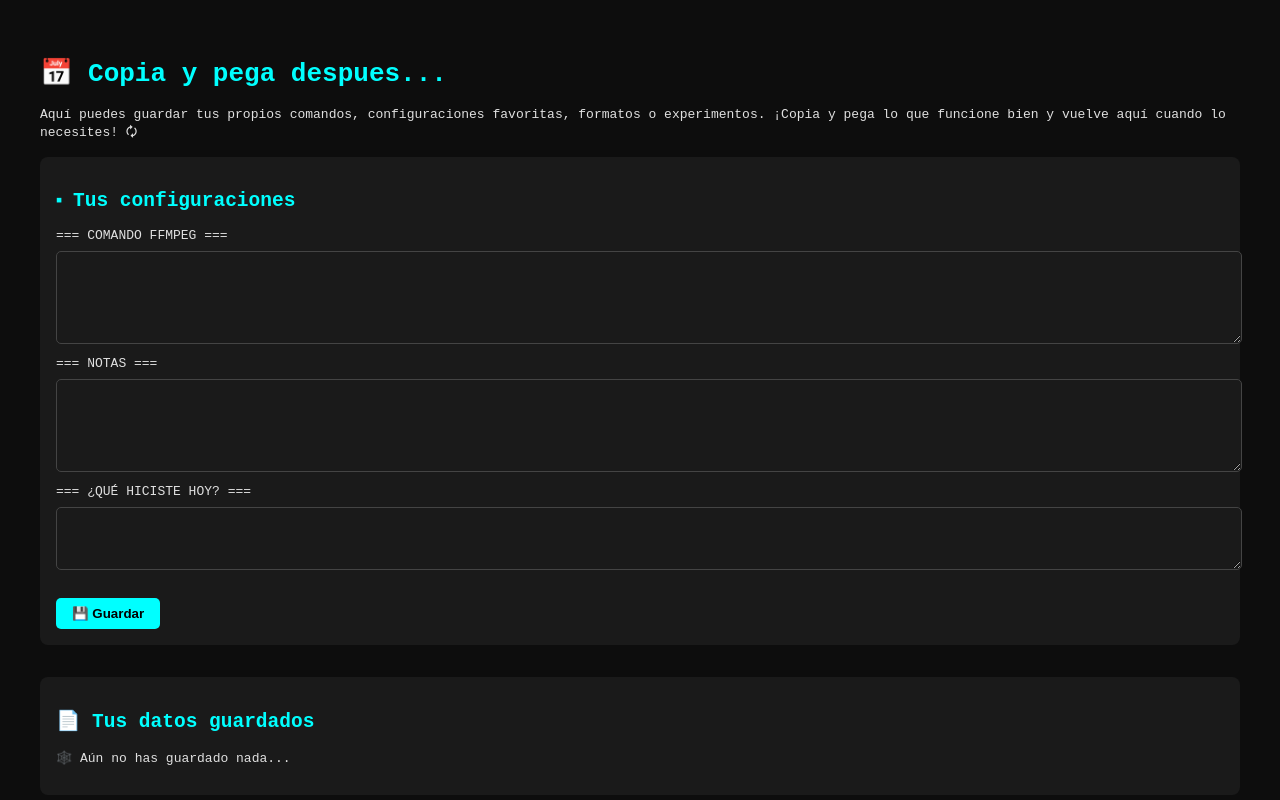
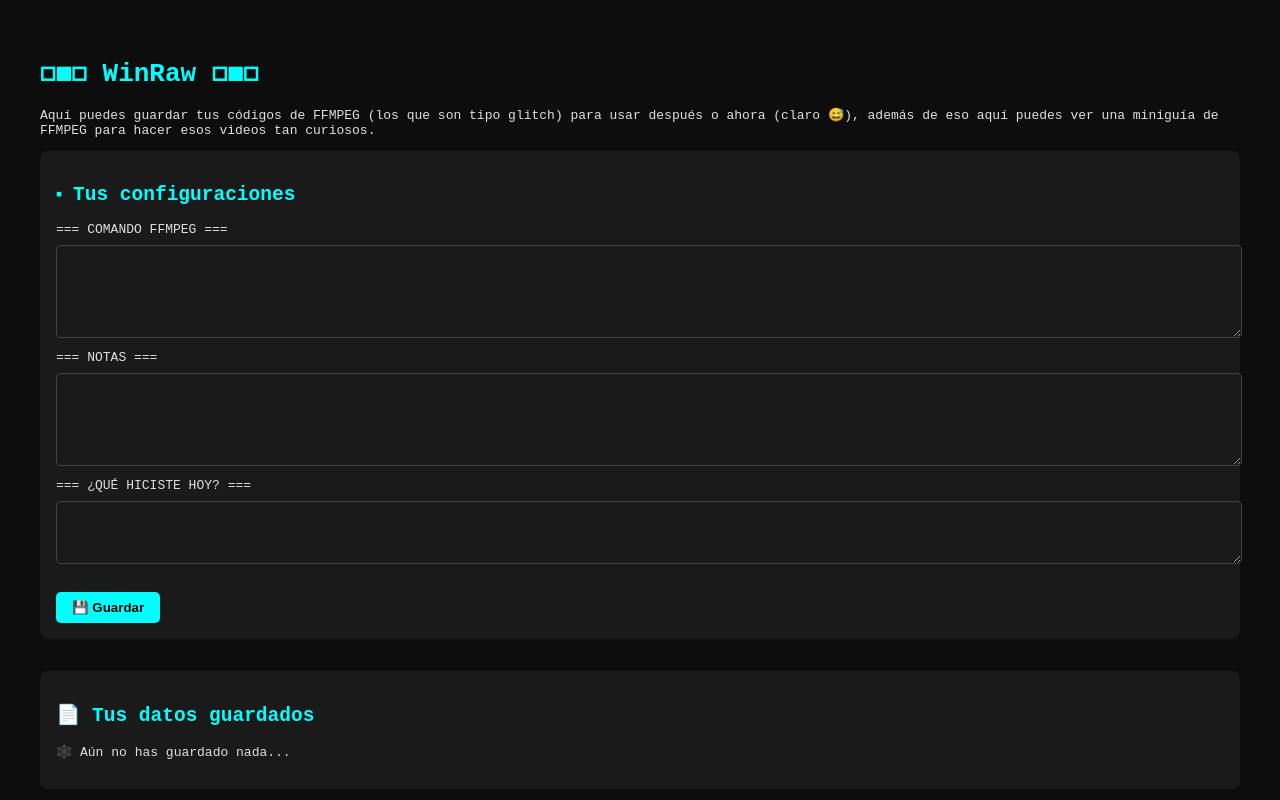
Before and after one commit to gelsik-dev/WinRaw, a plain HTML site: page index.html in a window 1280 px wide. Shown: the top 800 px of the page. Drawn offline with Linux system fonts and the light colour scheme.

Commit message:
Update index.html

```diff
--- a/index.html
+++ b/index.html
@@ -3,7 +3,6 @@
 <head>
   <meta charset="UTF-8">
   <meta name="viewport" content="width=device-width, initial-scale=1.0">
-<!--- Oye!, aqui se debe de poner el favicon (por si al creador se le olvida :) --->
   <link rel="icon" type="image/png" sizes="192x192" href="https://gelsik-dev.github.io/WinRaw/android-chrome-192x192.png">
   <link rel="icon" type="image/png" sizes="512x512" href="https://gelsik-dev.github.io/WinRaw/android-chrome-512x512.png">
   <link rel="icon" type="image/png" sizes="128x128" href="https://gelsik-dev.github.io/WinRaw/apple-touch-icon.png">
@@ -51,8 +50,8 @@
   </style>
 </head>
 <body>
-  <h1>📅 Copia y pega despues...</h1>
-  <p>Aquí puedes guardar tus propios comandos, configuraciones favoritas, formatos o experimentos.  ¡Copia y pega lo que funcione bien y vuelve aquí cuando lo necesites! 🗘️</p>
+  <h1>◻◼◻ WinRaw ◻◼◻</h1>
+  <p>Aquí puedes guardar tus códigos de FFMPEG (los que son tipo glitch) para usar después o ahora (claro 😅), además de eso aquí puedes ver una miniguía de FFMPEG para hacer esos videos tan curiosos.</p>
 
   <div class="box">
     <h2>⬝ Tus configuraciones</h2>
```
